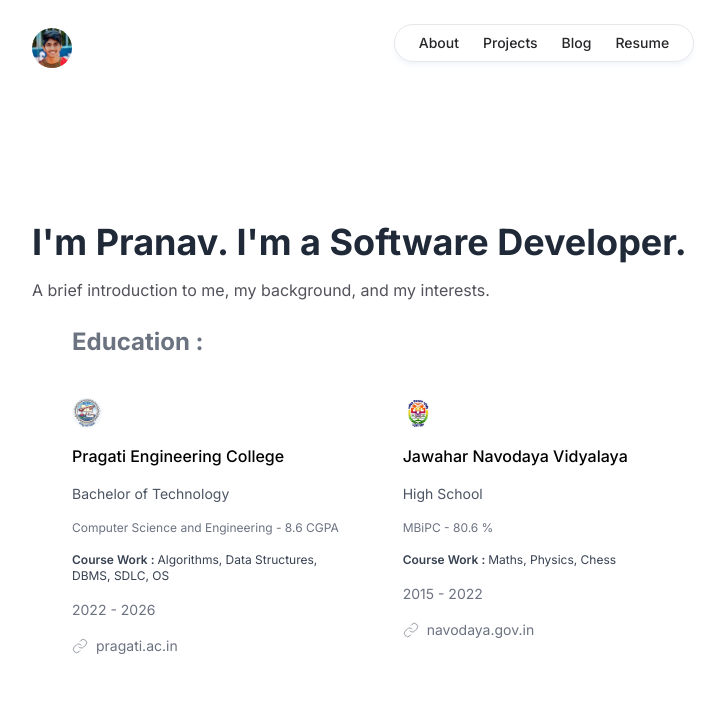
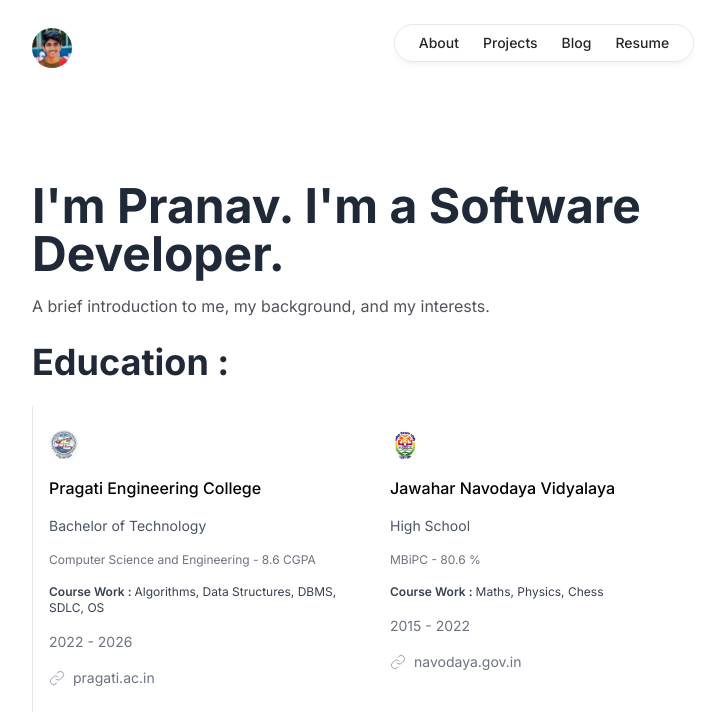
Before and after one commit to pranavchaitu/portfolio, a Next.js app: page /about in a window 1280 px wide. Shown: the top 724 px of the page, without its empty margins (96-821 px from the left). Built offline with nearby package versions, Linux system fonts and the light colour scheme.

Commit message:
aligned pages

```diff
--- a/app/about/page.tsx
+++ b/app/about/page.tsx
@@ -1,13 +1,14 @@
 import Image from "next/image"
 
 export default function Home() {
-    return <>
-        <div className="mt-4 flex flex-col items-center">
-            <div className="m-2 w-screen max-w-screen-lg">
-                <div className="font-bold text-2xl ml-10 text-gray-500">
+    return <div>
+        <div className="mx-2 flex justify-center">
+            <div className="w-screen max-w-screen-md lg:max-w-screen-lg">
+                <p className="font-bold text-4xl lg:text-4xl text-gray-800 ml-4 lg:m-0">
                     Education :
-                </div>
-                <div className="grid grid-cols-1 sm:grid-cols-3 p-4">
+                </p>
+                <br />
+                <div className="border-l grid grid-cols-1 sm:grid-cols-2 lg:grid-cols-3 ">
                     <StudyData
                         img={"pragati.jpg"}
                         name={"Pragati Engineering College"}
@@ -31,7 +32,7 @@ export default function Home() {
                 </div>
             </div>
         </div>
-    </>
+    </div>
 }
 
 function StudyData({ img,name,degree,course,marks,courseWork,years,link } : {
@@ -45,7 +46,7 @@ function StudyData({ img,name,degree,course,marks,courseWork,years,link } : {
     link : string
 }) {
     return <a href={link} target="_blank">
-        <div className="hover:bg-slate-50 p-6 rounded-3xl flex flex-col gap-4">
+        <div className="hover:bg-slate-50 py-6 px-4 rounded-3xl flex flex-col gap-4">
             <Image
                 src={`/self/education/${img}`}
                 alt={'icon'}
--- a/app/blog/page.tsx
+++ b/app/blog/page.tsx
@@ -19,9 +19,9 @@ export default async function Home() {
     const { blogs } = await getBlogs();
 
     return <div>
-        <div className="p-6 flex justify-center">
+        <div className="mx-2 flex justify-center">
             <div className="w-screen max-w-screen-md lg:max-w-screen-lg">
-                <div className="flex justify-start max-w-3xl">
+                <div className="max-w-3xl border-l">
                     <div>
                         {blogs.map((blog : Blog,i : number) => <Blog
                             key={i}
@@ -38,7 +38,7 @@ export default async function Home() {
 
 function Blog({ title,content,id } : Blog) {
     return <a href={`https://bloggitt.vercel.app/blog/${id}`} target="_blank">
-        <div className="p-4 hover:bg-slate-50 cursor-pointer rounded-2xl flex flex-col gap-3">
+        <div className="py-6 px-4 hover:bg-slate-50 cursor-pointer rounded-2xl flex flex-col gap-3">
             <div className="font-medium">
                 {title}
             </div>
--- a/app/projects/page.tsx
+++ b/app/projects/page.tsx
@@ -18,18 +18,17 @@ export default function Home() {
         icon: "/projects/icons/dukaan.svg"
     }]
     return <div>
-        <div className="mt-6 flex justify-center">
+        <div className="mx-2 flex justify-center">
             <div className="w-screen max-w-screen-md lg:max-w-screen-lg">
-                <div className="mx-2 sm:m-0 grid grid-cols-1 sm:grid-cols-2 lg:grid-cols-3">
+                <div className="grid grid-cols-1 sm:grid-cols-2 lg:grid-cols-3">
                     {projects.map((project,i) =>
-                        <div key={i}>
                         <ProjectItem
+                            key={i}
                             name={project.name}
                             link={project.link}
                             description={project.description}
                             icon={project.icon}
                         />
-                        </div>
                     )}
                 </div>
             </div>
--- a/components/Container.tsx
+++ b/components/Container.tsx
@@ -32,9 +32,9 @@ export default function Container({ children } : {
 }) {
     const segment = useSelectedLayoutSegments()
     const currentMetaData = meta[segment[0]] || { title : "",description : "" }
-    return <div className="mt-12 sm:mt-24">
+    return <div className="mt-20 sm:mt-24">
         {segment.length == 1 && (
-            <div className="px-6 pt-6 flex justify-center">
+            <div className="mx-6 flex justify-center mb-6">
                 <div className="w-screen max-w-screen-md lg:max-w-screen-lg">
                     <div className="flex justify-start max-w-2xl">
                         <div>
@@ -47,7 +47,7 @@ export default function Container({ children } : {
                                     className="rounded-full"
                                 />
                             </Link>
-                            <p className="font-bold text-3xl lg:text-4xl mt-6 sm:mt-4 text-gray-800">
+                            <p className="font-bold text-4xl lg:text-5xl text-gray-800">
                                 {currentMetaData.title}
                             </p>
                             {/* &apos; should replace with this */}
--- a/components/ProjectItem.tsx
+++ b/components/ProjectItem.tsx
@@ -1,11 +1,18 @@
 import Image from "next/image";
 
-export function ProjectItem({ key,link,icon,name,description } : Record<string,string>) {
+interface Project {
+    link : string;
+    icon : string;
+    name : string;
+    description : string
+}
+
+export function ProjectItem({ link,icon,name,description } : Project) {
     return <a href={link} target="_blank">
         <div className="hover:bg-slate-50 py-6 px-4 rounded-3xl">
             <Image
                 src={icon}
-                alt={'icon'}
+                alt={'project'}
                 width={30}
                 height={30}
                 className=""
```
Also changed, not shown: 1 other file (tests, documents, lock files or other folders). Lines whose indentation alone changed are shown as unchanged.
